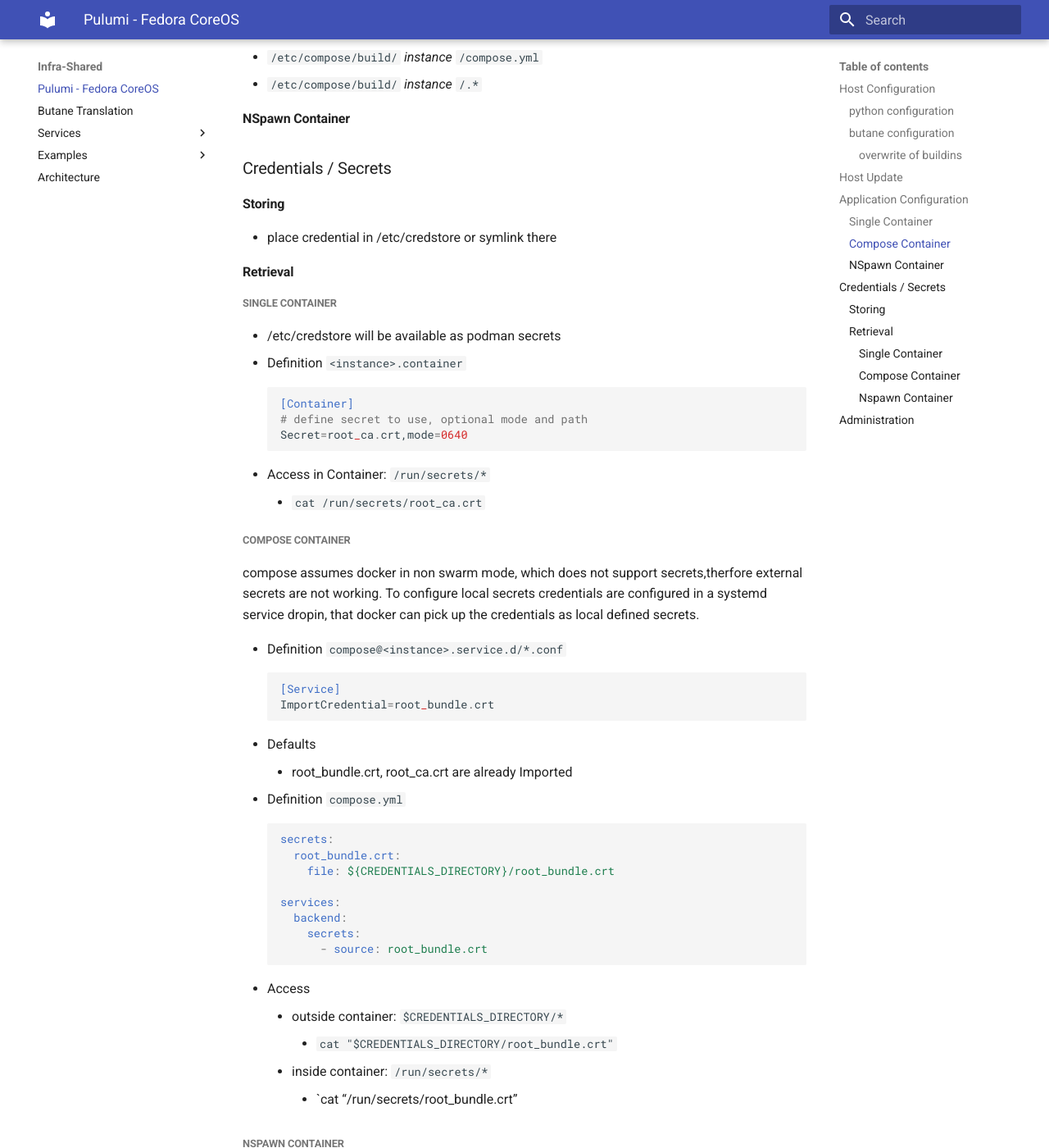
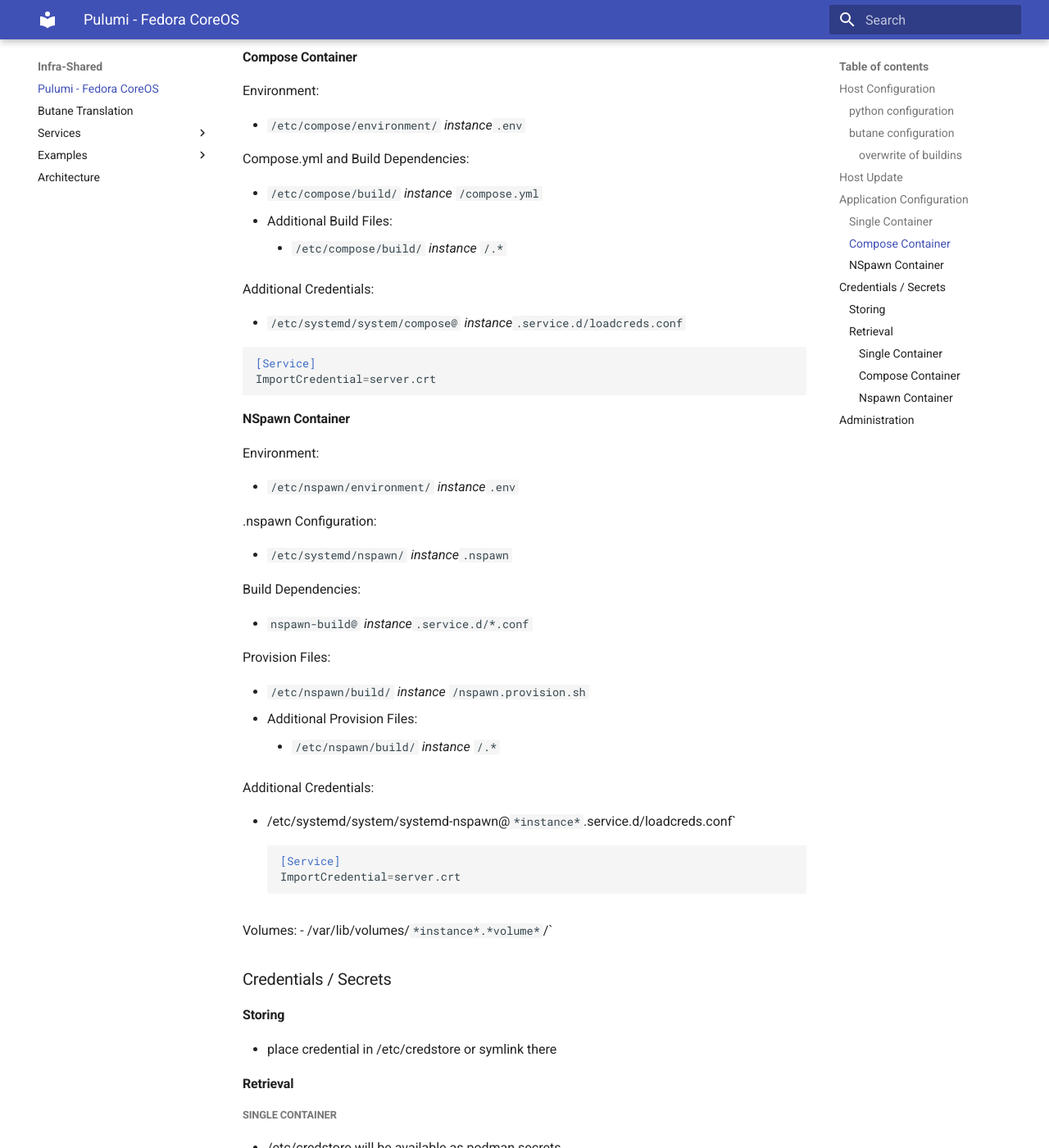
Before and after one commit to wuxxin/infra-shared, an MkDocs documentation site: the page built from docs/fcos.md, in a window 1280 px wide and 1400 px high, scrolled down 2841 px. Shown: the whole window at 82% size. Built offline with MkDocs 1.6.1 and Material for MkDocs 9.7.7, drawn with Linux system fonts in a browser that asks for light colours; some of the changed text lies outside the part shown.

Commit message:
update docs

````diff
--- a/docs/fcos.md
+++ b/docs/fcos.md
@@ -78,17 +78,26 @@
 
 Environment:
 
-- `/etc/containers/environment/` *instance*`.env`
+- `/etc/containers/environment/`*instance*`.env`
 
 Containerfile & Build Dependencies:
 
-- `/etc/containers/build/` *instance* `/Containerfile`
-- `/etc/containers/build/` *instance* `/.*`
+- `/etc/containers/build/`*instance*`/Containerfile`
+- `/etc/containers/build/`*instance*`/.*`
 
 Container, Volume and Runtime Dependencies:
 
-- `/etc/containers/systemd/` *instance*`.[container|volume]`
-- `/etc/containers/systemd/` *instance*`.*`
+- `/etc/containers/systemd/`*instance*`.[container|volume]`
+
+    - Additional Credentials:
+
+    ```toml
+    [Container]
+    Secret=server.crt
+    ```
+
+- Additional Service files recognized as part of service:
+    - `/etc/containers/systemd/`*instance*`*`
 
 #### Compose Container
 
@@ -99,10 +108,48 @@
 Compose.yml and Build Dependencies:
 
 - `/etc/compose/build/` *instance* `/compose.yml`
-- `/etc/compose/build/` *instance* `/.*`
+- Additional Build Files:
+    - `/etc/compose/build/` *instance* `/.*`
+
+Additional Credentials:
+
+- `/etc/systemd/system/compose@` *instance*`.service.d/loadcreds.conf`
+
+```toml
+[Service]
+ImportCredential=server.crt
+```
 
 #### NSpawn Container
 
+Environment:
+
+- `/etc/nspawn/environment/` *instance*`.env`
+
+.nspawn Configuration:
+
+- `/etc/systemd/nspawn/` *instance*`.nspawn`
+
+Build Dependencies:
+
+- `nspawn-build@` *instance*`.service.d/*.conf`
+
+Provision Files:
+
+- `/etc/nspawn/build/` *instance* `/nspawn.provision.sh`
+- Additional Provision Files:
+    - `/etc/nspawn/build/` *instance* `/.*`
+
+Additional Credentials:
+
+- /etc/systemd/system/systemd-nspawn@` *instance*`.service.d/loadcreds.conf`
+```toml
+[Service]
+ImportCredential=server.crt
+```
+
+Volumes:
+- /var/lib/volumes/` *instance*.*volume*`/`
 
 ### Credentials / Secrets
 
````
